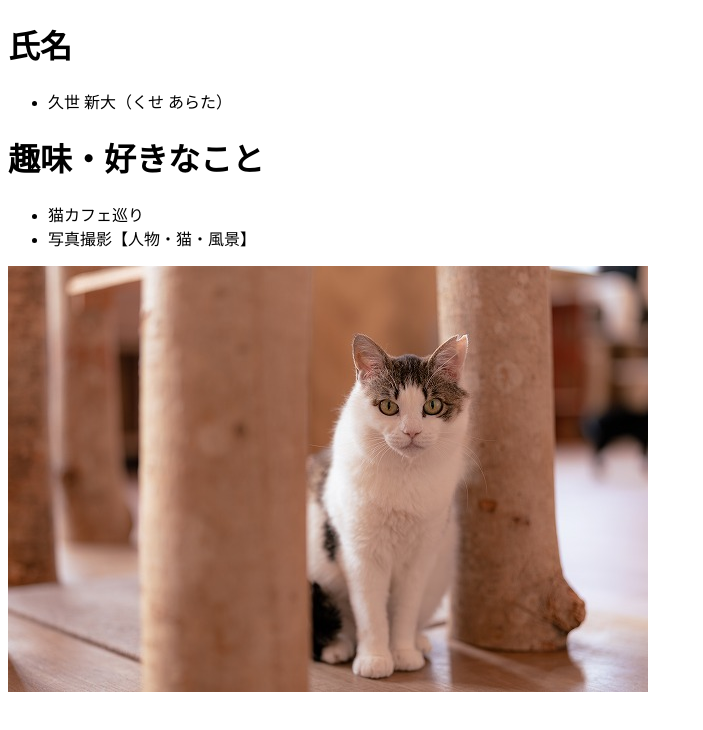
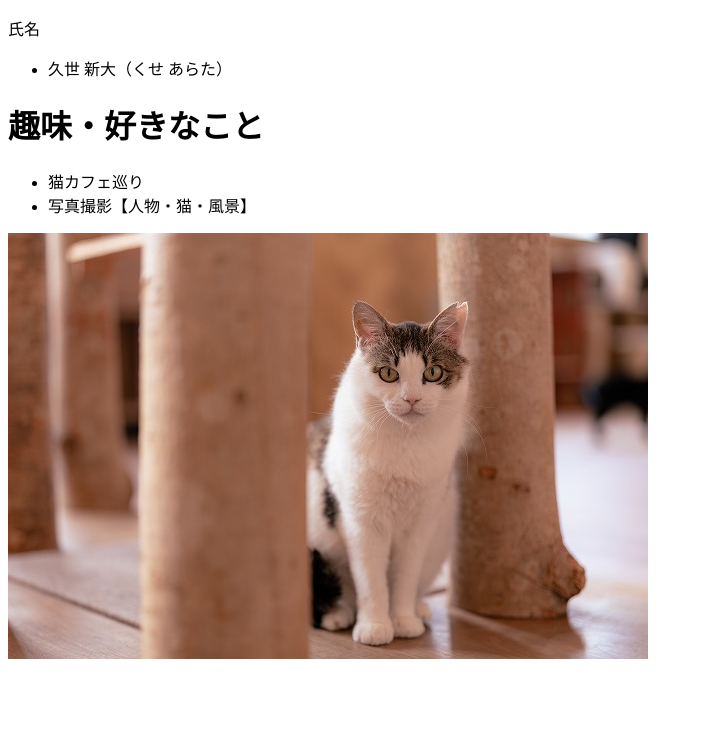
Before and after one commit to arata2538/WebDesign-Task, a plain HTML site: page profile/index.html in a window 1280 px wide. Shown: the whole page, without its empty margins (0-703 px from the left). Drawn offline with Linux system fonts and the light colour scheme.

Commit message:
段落タグに修正

```diff
--- a/profile/index.html
+++ b/profile/index.html
@@ -6,7 +6,7 @@
 </head>
 
 <body>
-    <h1>氏名</h1>
+    <p>氏名</p>
     <ul>
         <li>久世 新大（くせ あらた）</li>
     </ul>
```
